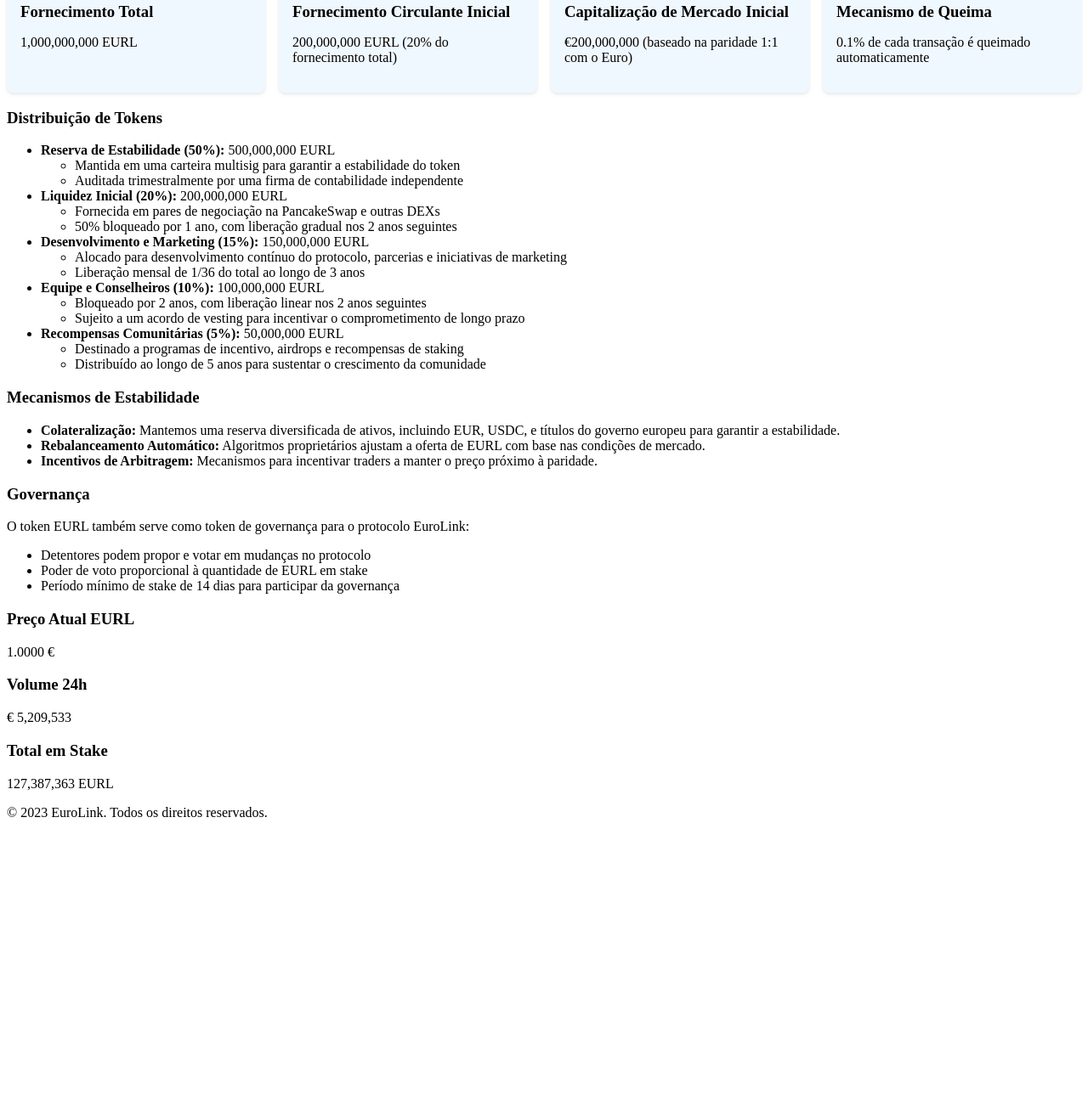
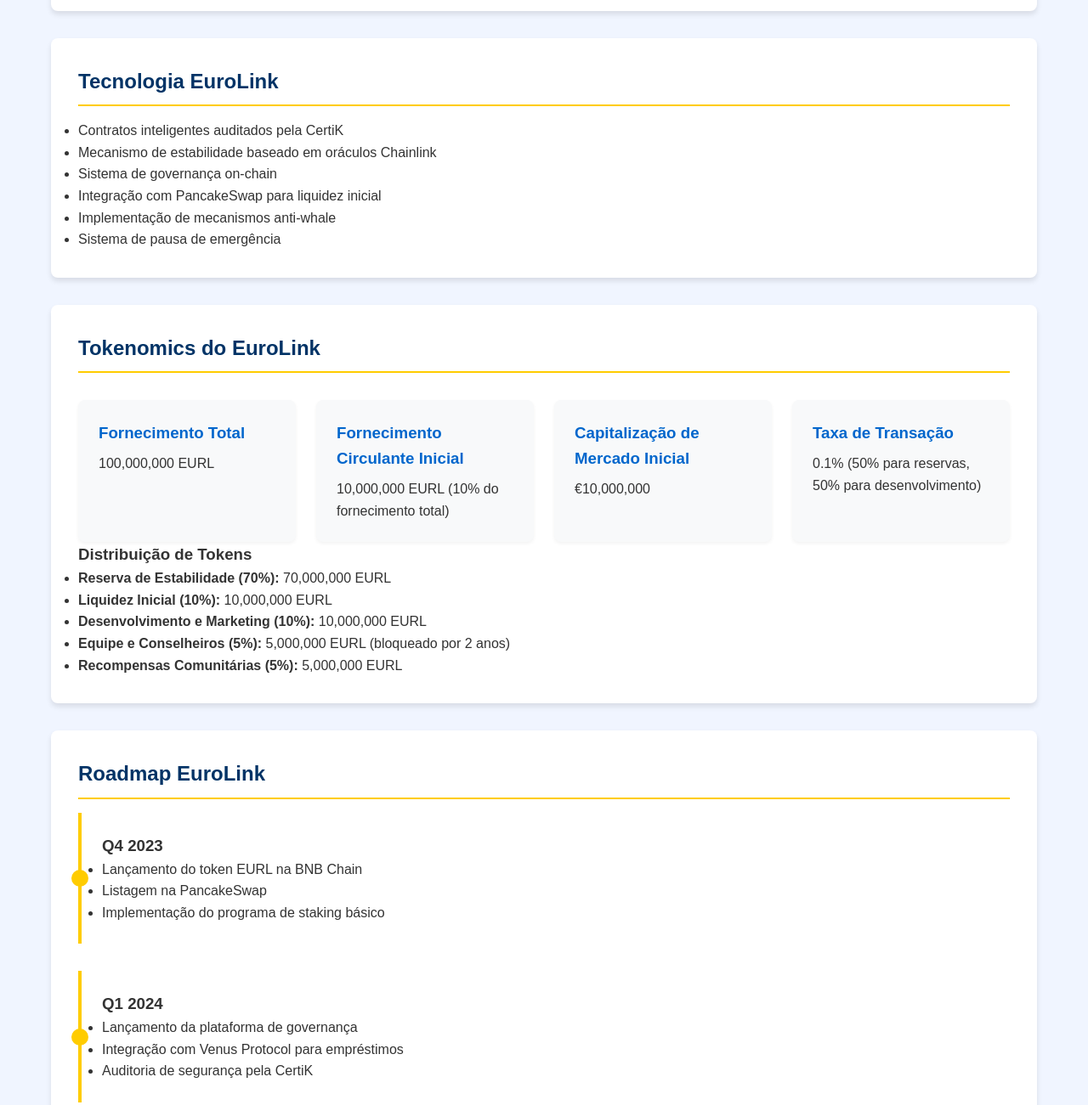
Before and after one commit to kamarov1/InfoEuroLink, a plain HTML site: page index.html in a window 1280 px wide. Shown: the part 595-1896 px from the top of the page at 85% size. Before the commit the page ends 1577 px from the top, so only its background shows below. Drawn offline with Linux system fonts and the light colour scheme.

Commit message:
Update index.html

```diff
--- a/index.html
+++ b/index.html
@@ -3,34 +3,200 @@
 <head>
     <meta charset="UTF-8">
     <meta name="viewport" content="width=device-width, initial-scale=1.0">
-    <title>EuroLink: Revolucionando as Finanças Descentralizadas na Europa</title>
+    <title>EuroLink: A Stablecoin Europeia Descentralizada</title>
     <style>
-        /* ... (estilos anteriores permanecem os mesmos) ... */
+        :root {
+            --primary-color: #003366;
+            --secondary-color: #0066cc;
+            --accent-color: #ffcc00;
+            --background-color: #f0f5ff;
+            --text-color: #333333;
+        }
+
+        * {
+            margin: 0;
+            padding: 0;
+            box-sizing: border-box;
+        }
+
+        body {
+            font-family: 'Arial', sans-serif;
+            line-height: 1.6;
+            color: var(--text-color);
+            background-color: var(--background-color);
+        }
+
+        .container {
+            max-width: 1200px;
+            margin: 0 auto;
+            padding: 0 20px;
+        }
+
+        header {
+            background-color: var(--primary-color);
+            color: #ffffff;
+            padding: 2rem 0;
+            text-align: center;
+        }
+
+        header h1 {
+            font-size: 2.5rem;
+            margin-bottom: 1rem;
+        }
+
+        nav {
+            background-color: var(--secondary-color);
+            padding: 1rem 0;
+            position: sticky;
+            top: 0;
+            z-index: 1000;
+        }
+
+        nav ul {
+            display: flex;
+            justify-content: center;
+            list-style-type: none;
+        }
+
+        nav ul li {
+            margin: 0 1rem;
+        }
+
+        nav ul li a {
+            text-decoration: none;
+            color: #ffffff;
+            font-weight: 500;
+            transition: color 0.3s ease;
+        }
+
+        nav ul li a:hover {
+            color: var(--accent-color);
+        }
+
+        section {
+            background-color: #ffffff;
+            border-radius: 8px;
+            margin: 2rem 0;
+            padding: 2rem;
+            box-shadow: 0 4px 6px rgba(0, 0, 0, 0.1);
+        }
+
+        h2 {
+            color: var(--primary-color);
+            margin-bottom: 1rem;
+            border-bottom: 2px solid var(--accent-color);
+            padding-bottom: 0.5rem;
+        }
+
         .token-details {
             display: grid;
             grid-template-columns: repeat(auto-fit, minmax(250px, 1fr));
-            gap: 1rem;
+            gap: 1.5rem;
             margin-top: 2rem;
         }
+
         .token-detail-item {
-            background-color: #f0f8ff;
+            background-color: #f8f9fa;
             border-radius: 8px;
-            padding: 1rem;
-            box-shadow: 0 2px 4px rgba(0,0,0,0.1);
+            padding: 1.5rem;
+            box-shadow: 0 2px 4px rgba(0, 0, 0, 0.05);
+            transition: transform 0.3s ease;
         }
+
+        .token-detail-item:hover {
+            transform: translateY(-5px);
+        }
+
         .token-detail-item h3 {
-            color: var(--primary-color);
+            color: var(--secondary-color);
             margin-bottom: 0.5rem;
+        }
+
+        .roadmap {
+            display: flex;
+            flex-direction: column;
+            gap: 2rem;
+        }
+
+        .roadmap-item {
+            background-color: #ffffff;
+            border-left: 4px solid var(--accent-color);
+            padding: 1.5rem;
+            position: relative;
+            transition: transform 0.3s ease;
+        }
+
+        .roadmap-item:hover {
+            transform: translateX(10px);
+        }
+
+        .roadmap-item::before {
+            content: '';
+            position: absolute;
+            width: 20px;
+            height: 20px;
+            background-color: var(--accent-color);
+            border-radius: 50%;
+            left: -12px;
+            top: 50%;
+            transform: translateY(-50%);
+        }
+
+        .token-info {
+            display: flex;
+            justify-content: space-around;
+            align-items: center;
+            background-color: var(--primary-color);
+            color: #ffffff;
+            padding: 1.5rem;
+            border-radius: 8px;
+            margin-top: 2rem;
+        }
+
+        .token-price {
+            font-size: 1.5rem;
+            font-weight: bold;
+        }
+
+        footer {
+            background-color: var(--primary-color);
+            color: #ffffff;
+            text-align: center;
+            padding: 2rem 0;
+            margin-top: 2rem;
+        }
+
+        @media (max-width: 768px) {
+            .token-details {
+                grid-template-columns: 1fr;
+            }
         }
     </style>
 </head>
 <body>
-    <!-- ... (cabeçalho e navegação permanecem os mesmos) ... -->
+    <header>
+        <div class="container">
+            <h1>EuroLink</h1>
+            <p>A Stablecoin Europeia Descentralizada</p>
+        </div>
+    </header>
+
+    <nav>
+        <div class="container">
+            <ul>
+                <li><a href="#sobre">Sobre</a></li>
+                <li><a href="#tecnologia">Tecnologia</a></li>
+                <li><a href="#tokenomics">Tokenomics</a></li>
+                <li><a href="#roadmap">Roadmap</a></li>
+                <li><a href="#contato">Contato</a></li>
+            </ul>
+        </div>
+    </nav>
 
     <main class="container">
         <section id="sobre">
             <h2>Sobre o EuroLink (EURL)</h2>
-            <p>EuroLink (EURL) é uma stablecoin de última geração ancorada ao Euro, construída na BNB Chain. Nosso objetivo é criar uma ponte robusta entre as finanças tradicionais e o mundo cripto, oferecendo uma solução DeFi completa e inovadora para o mercado europeu.</p>
+            <p>EuroLink (EURL) é uma stablecoin descentralizada ancorada ao Euro, construída na BNB Chain. Nosso objetivo é fornecer uma solução estável e eficiente para transações e aplicações DeFi no mercado europeu.</p>
             <div class="token-details">
                 <div class="token-detail-item">
                     <h3>Tipo de Token</h3>
@@ -38,7 +204,7 @@
                 </div>
                 <div class="token-detail-item">
                     <h3>Blockchain</h3>
-                    <p>BNB Chain (anteriormente Binance Smart Chain)</p>
+                    <p>BNB Chain</p>
                 </div>
                 <div class="token-detail-item">
                     <h3>Padrão do Token</h3>
@@ -53,101 +219,93 @@
 
         <section id="tecnologia">
             <h2>Tecnologia EuroLink</h2>
-            <p>O EuroLink utiliza tecnologia de ponta para garantir segurança, eficiência e transparência:</p>
             <ul>
-                <li>Contratos inteligentes auditados pela CertiK e Quantstamp</li>
-                <li>Mecanismo de estabilidade baseado em oráculos Chainlink para dados de preço em tempo real</li>
-                <li>Sistema de governança on-chain para propostas e votações</li>
-                <li>Integração com principais protocolos DeFi da BNB Chain, incluindo PancakeSwap e Venus</li>
-                <li>Implementação de mecanismos anti-whale para prevenir manipulação de mercado</li>
-                <li>Sistema de pausa de emergência para proteção contra ataques</li>
+                <li>Contratos inteligentes auditados pela CertiK</li>
+                <li>Mecanismo de estabilidade baseado em oráculos Chainlink</li>
+                <li>Sistema de governança on-chain</li>
+                <li>Integração com PancakeSwap para liquidez inicial</li>
+                <li>Implementação de mecanismos anti-whale</li>
+                <li>Sistema de pausa de emergência</li>
             </ul>
         </section>
 
         <section id="tokenomics">
-            <h2>Tokenomics Detalhados do EuroLink</h2>
+            <h2>Tokenomics do EuroLink</h2>
             <div class="token-details">
                 <div class="token-detail-item">
                     <h3>Fornecimento Total</h3>
-                    <p>1,000,000,000 EURL</p>
+                    <p>100,000,000 EURL</p>
                 </div>
                 <div class="token-detail-item">
                     <h3>Fornecimento Circulante Inicial</h3>
-                    <p>200,000,000 EURL (20% do fornecimento total)</p>
+                    <p>10,000,000 EURL (10% do fornecimento total)</p>
                 </div>
                 <div class="token-detail-item">
                     <h3>Capitalização de Mercado Inicial</h3>
-                    <p>€200,000,000 (baseado na paridade 1:1 com o Euro)</p>
+                    <p>€10,000,000</p>
                 </div>
                 <div class="token-detail-item">
-                    <h3>Mecanismo de Queima</h3>
-                    <p>0.1% de cada transação é queimado automaticamente</p>
+                    <h3>Taxa de Transação</h3>
+                    <p>0.1% (50% para reservas, 50% para desenvolvimento)</p>
                 </div>
             </div>
             <h3>Distribuição de Tokens</h3>
             <ul>
-                <li><strong>Reserva de Estabilidade (50%):</strong> 500,000,000 EURL
+                <li><strong>Reserva de Estabilidade (70%):</strong> 70,000,000 EURL</li>
+                <li><strong>Liquidez Inicial (10%):</strong> 10,000,000 EURL</li>
+                <li><strong>Desenvolvimento e Marketing (10%):</strong> 10,000,000 EURL</li>
+                <li><strong>Equipe e Conselheiros (5%):</strong> 5,000,000 EURL (bloqueado por 2 anos)</li>
+                <li><strong>Recompensas Comunitárias (5%):</strong> 5,000,000 EURL</li>
+            </ul>
+        </section>
+
+        <section id="roadmap">
+            <h2>Roadmap EuroLink</h2>
+            <div class="roadmap">
+                <div class="roadmap-item">
+                    <h3>Q4 2023</h3>
                     <ul>
-                        <li>Mantida em uma carteira multisig para garantir a estabilidade do token</li>
-                        <li>Auditada trimestralmente por uma firma de contabilidade independente</li>
+                        <li>Lançamento do token EURL na BNB Chain</li>
+                        <li>Listagem na PancakeSwap</li>
+                        <li>Implementação do programa de staking básico</li>
                     </ul>
-                </li>
-                <li><strong>Liquidez Inicial (20%):</strong> 200,000,000 EURL
+                </div>
+                <div class="roadmap-item">
+                    <h3>Q1 2024</h3>
                     <ul>
-                        <li>Fornecida em pares de negociação na PancakeSwap e outras DEXs</li>
-                        <li>50% bloqueado por 1 ano, com liberação gradual nos 2 anos seguintes</li>
+                        <li>Lançamento da plataforma de governança</li>
+                        <li>Integração com Venus Protocol para empréstimos</li>
+                        <li>Auditoria de segurança pela CertiK</li>
                     </ul>
-                </li>
-                <li><strong>Desenvolvimento e Marketing (15%):</strong> 150,000,000 EURL
+                </div>
+                <div class="roadmap-item">
+                    <h3>Q2 2024</h3>
                     <ul>
-                        <li>Alocado para desenvolvimento contínuo do protocolo, parcerias e iniciativas de marketing</li>
-                        <li>Liberação mensal de 1/36 do total ao longo de 3 anos</li>
+                        <li>Lançamento do EuroLink Yield Aggregator</li>
+                        <li>Parceria com 1-2 projetos DeFi na BNB Chain</li>
+                        <li>Início do programa de embaixadores comunitários</li>
                     </ul>
-                </li>
-                <li><strong>Equipe e Conselheiros (10%):</strong> 100,000,000 EURL
+                </div>
+                <div class="roadmap-item">
+                    <h3>Q3-Q4 2024</h3>
                     <ul>
-                        <li>Bloqueado por 2 anos, com liberação linear nos 2 anos seguintes</li>
-                        <li>Sujeito a um acordo de vesting para incentivar o comprometimento de longo prazo</li>
+                        <li>Implementação de bridge para Ethereum</li>
+                        <li>Expansão para pelo menos uma DEX adicional</li>
+                        <li>Desenvolvimento de soluções para pagamentos B2B</li>
                     </ul>
-                </li>
-                <li><strong>Recompensas Comunitárias (5%):</strong> 50,000,000 EURL
-                    <ul>
-                        <li>Destinado a programas de incentivo, airdrops e recompensas de staking</li>
-                        <li>Distribuído ao longo de 5 anos para sustentar o crescimento da comunidade</li>
-                    </ul>
-                </li>
-            </ul>
-            <h3>Mecanismos de Estabilidade</h3>
-            <ul>
-                <li><strong>Colateralização:</strong> Mantemos uma reserva diversificada de ativos, incluindo EUR, USDC, e títulos do governo europeu para garantir a estabilidade.</li>
-                <li><strong>Rebalanceamento Automático:</strong> Algoritmos proprietários ajustam a oferta de EURL com base nas condições de mercado.</li>
-                <li><strong>Incentivos de Arbitragem:</strong> Mecanismos para incentivar traders a manter o preço próximo à paridade.</li>
-            </ul>
-            <h3>Governança</h3>
-            <p>O token EURL também serve como token de governança para o protocolo EuroLink:</p>
-            <ul>
-                <li>Detentores podem propor e votar em mudanças no protocolo</li>
-                <li>Poder de voto proporcional à quantidade de EURL em stake</li>
-                <li>Período mínimo de stake de 14 dias para participar da governança</li>
-            </ul>
-            <div class="token-info">
-                <div>
-                    <h3>Preço Atual EURL</h3>
-                    <span id="tokenPrice" class="token-price">1.0000 €</span>
-                </div>
-                <div>
-                    <h3>Volume 24h</h3>
-                    <span id="volume24h">€ 5,234,567</span>
-                </div>
-                <div>
-                    <h3>Total em Stake</h3>
-                    <span id="totalStaked">123,456,789 EURL</span>
                 </div>
             </div>
         </section>
 
-        <!-- ... (outras seções permanecem as mesmas) ... -->
-
+        <section id="contato">
+            <h2>Entre em Contato</h2>
+            <p>Junte-se à nossa comunidade:</p>
+            <ul>
+                <li>Telegram: <a href="#">EuroLink Community</a></li>
+                <li>Twitter: <a href="#">@EuroLinkOfficial</a></li>
+                <li>Email: contact@eurolink.finance</li>
+            </ul>
+        </section>
     </main>
 
     <footer>
@@ -157,23 +315,20 @@
     </footer>
 
     <script>
-        // ... (script anterior permanece o mesmo) ...
+        document.addEventListener('DOMContentLoaded', () => {
+            initSmoothScrolling();
+        });
 
-        function initTokenInfoSimulation() {
-            const volumeElement = document.getElementById('volume24h');
-            const stakedElement = document.getElementById('totalStaked');
-
-            setInterval(() => {
-                const newVolume = (5000000 + Math.random() * 500000).toFixed(0);
-                volumeElement.textContent = '€ ' + newVolume.replace(/\B(?=(\d{3})+(?!\d))/g, ",");
-
-                const newStaked = (120000000 + Math.random() * 10000000).toFixed(0);
-                stakedElement.textContent = newStaked.replace(/\B(?=(\d{3})+(?!\d))/g, ",") + ' EURL';
-            }, 5000);
+        function initSmoothScrolling() {
+            document.querySelectorAll('a[href^="#"]').forEach(anchor => {
+                anchor.addEventListener('click', function (e) {
+                    e.preventDefault();
+                    document.querySelector(this.getAttribute('href')).scrollIntoView({
+                        behavior: 'smooth'
+                    });
+                });
+            });
         }
-
-        // Adicione esta chamada à função DOMContentLoaded
-        initTokenInfoSimulation();
     </script>
 </body>
 </html>
```
